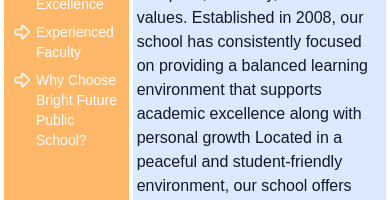
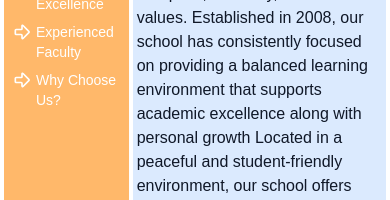
Before and after one commit to harendrasinp/R.F.Daboo_Frontend, a Next.js app: page /aboutUs in a window 390 px wide. Shown: the part 298-498 px from the top of the page. Built offline with nearby package versions, Linux system fonts and the light colour scheme.

Commit message:
mobile view of aboutus page

```diff
--- a/src/data/AboutUs.js
+++ b/src/data/AboutUs.js
@@ -24,7 +24,7 @@
         description: "Our team of highly qualified and experienced teachers is committed to guiding students with care, dedication, and professionalism. Teachers regularly participate in training programs and workshops to stay updated with modern teaching methodologies"
     },
     {
-        title:"Why Choose Bright Future Public School?",
+        title:"Why Choose Us?",
         description:"Experienced and qualified teachers Smart classrooms and modern infrastructureFocus on academics and personality developmentSafe and disciplined campusStrong extracurricular and sports programsIndividual attention to every studentParent-teacher communication and support"
     }
 
```
